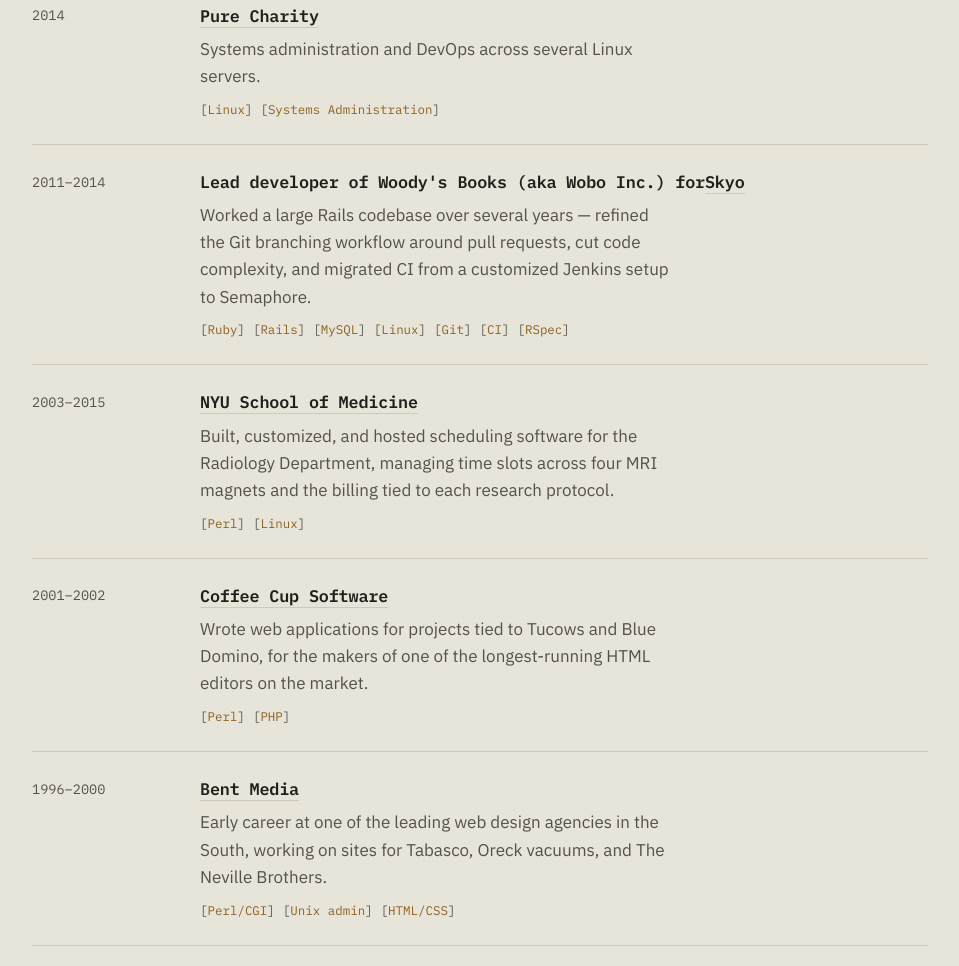
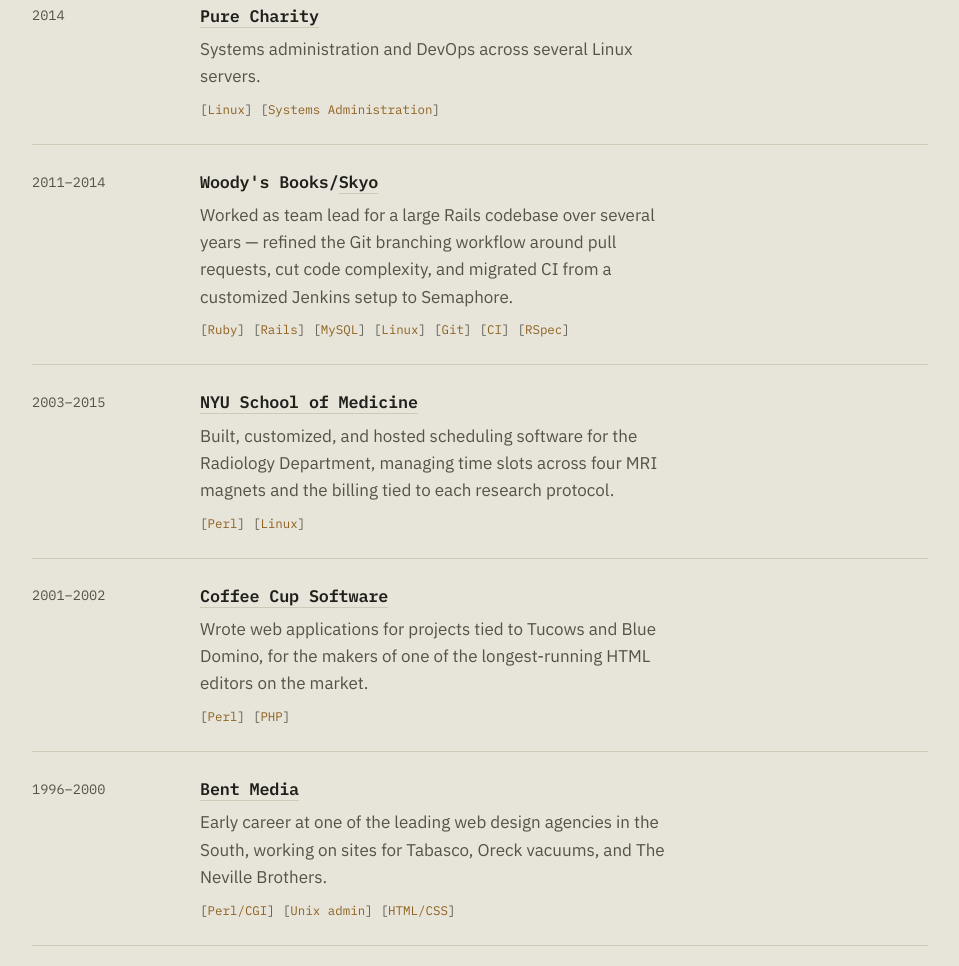
Before and after one commit to chip/chipcastle.com, a plain HTML site: page index.html in a window 1280 px wide. Shown: the part 1080-2046 px from the top of the page, without its empty margins (160-1119 px from the left). Drawn offline with Linux system fonts and the light colour scheme.

Commit message:
Update Skyo description

```diff
--- a/index.html
+++ b/index.html
@@ -77,8 +77,8 @@
       <li class="history-item">
         <div class="history-date mono">2011–2014</div>
         <div>
-          <h3 class="history-title">Lead developer of Woody's Books (aka Wobo Inc.) for<a href="http://skyo.com">Skyo</a></h3>
-          <p class="history-desc">Worked a large Rails codebase over several years — refined the Git branching workflow around pull requests, cut code complexity, and migrated CI from a customized Jenkins setup to Semaphore.</p>
+          <h3 class="history-title">Woody's Books/<a href="http://skyo.com">Skyo</a></h3>
+          <p class="history-desc">Worked as team lead for a large Rails codebase over several years — refined the Git branching workflow around pull requests, cut code complexity, and migrated CI from a customized Jenkins setup to Semaphore.</p>
           <p class="tags"><span class="tag">Ruby</span><span class="tag">Rails</span><span class="tag">MySQL</span><span class="tag">Linux</span><span class="tag">Git</span><span class="tag">CI</span><span class="tag">RSpec</span></p>
         </div>
       </li>
```
